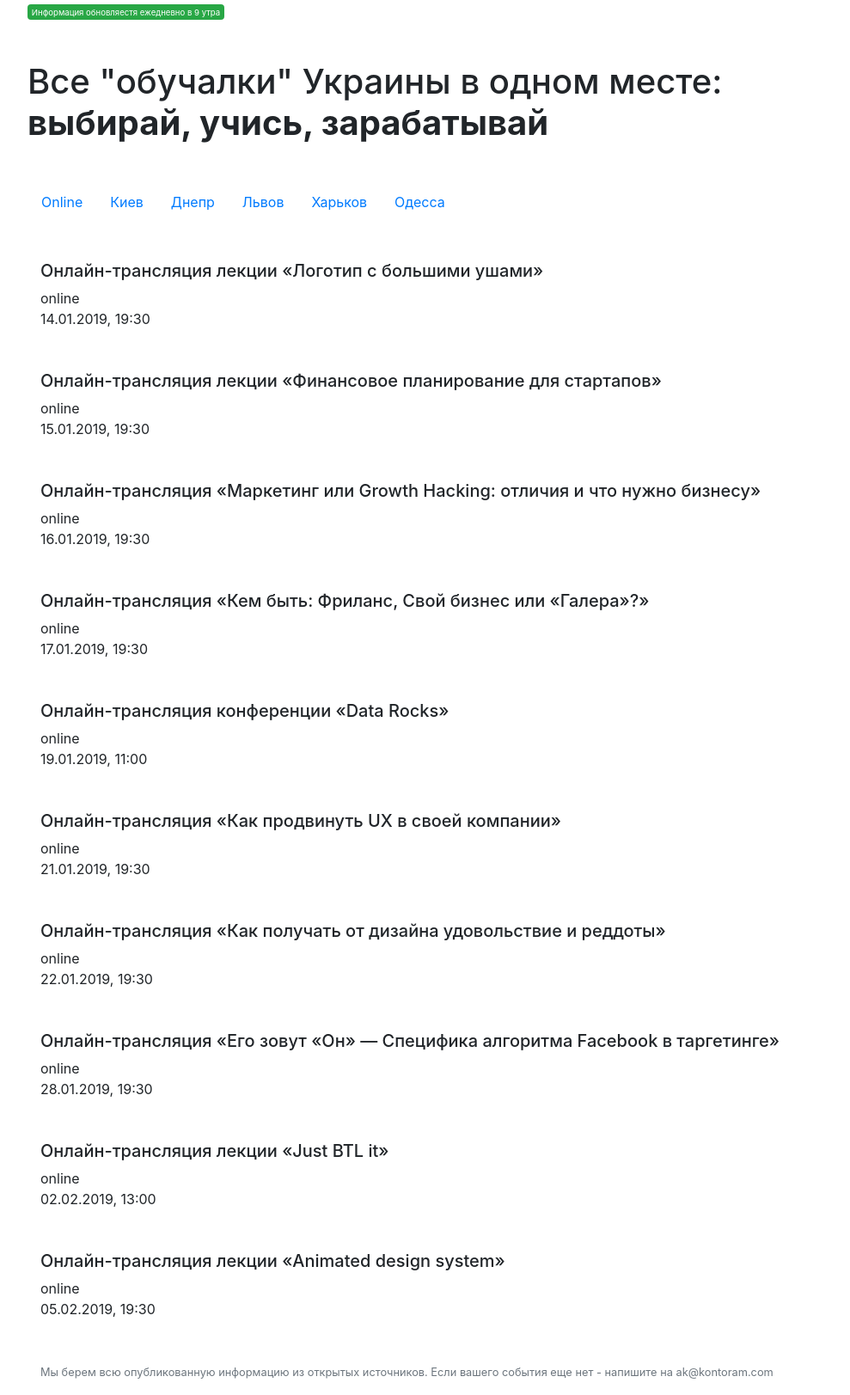
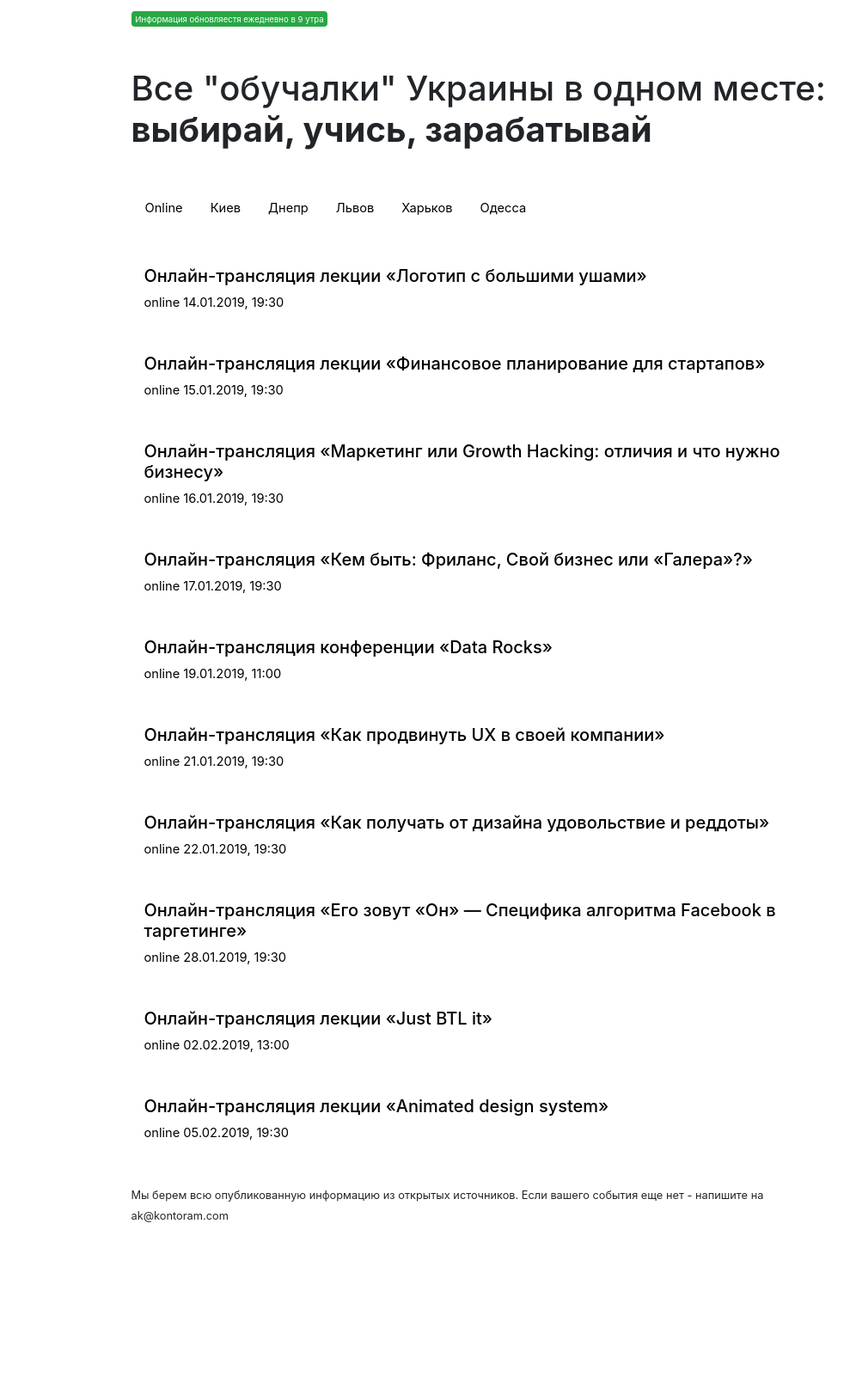
Before and after one commit to dyudyunov/cite_hub, a Django app: page / in a window 1280 px wide. Shown: the whole page at 86% size, without its empty margins (75-1064 px from the left). After the commit the page ends 1422 px from the top, so only its background shows below. Run offline with Django 3.2, Linux system fonts and the light colour scheme; data comes from the database, SQL or seed files in the repository; some libraries are stand-ins or nearby versions.

Commit message:
style update

```diff
--- a/cources_hub/mainApp/templates/mainApp/eventdetail.html
+++ b/cources_hub/mainApp/templates/mainApp/eventdetail.html
@@ -2,6 +2,10 @@
 
 {% block title %}
     {{ post.title }} - {{ block.super }}
+{% endblock %}
+
+{% block back_to_main %}
+    <a class="green-link" href='/'><span><i class="material-icons inline-icon">keyboard_backspace</i></span><span>Вернуться к списку</span></a>
 {% endblock %}
 
 {% block content %}
--- a/cources_hub/mainApp/templates/mainApp/mainPage.html
+++ b/cources_hub/mainApp/templates/mainApp/mainPage.html
@@ -15,22 +15,22 @@
 {% block navbar %}
     <ul class="nav mb-5">
         <li class="nav-item">
-            <a class="nav-link" href="{% url 'online_url' %}">Online</a>
+            <a class="nav-link green-link" href="{% url 'online_url' %}">Online</a>
         </li>
         <li class="nav-item">
-            <a class="nav-link" href="{% url 'kyiv_url' %}">Киев</a>
+            <a class="nav-link green-link" href="{% url 'kyiv_url' %}">Киев</a>
         </li>
         <li class="nav-item">
-            <a class="nav-link" href="{% url 'dnipro_url' %}">Днепр</a>
+            <a class="nav-link green-link" href="{% url 'dnipro_url' %}">Днепр</a>
         </li>
         <li class="nav-item">
-            <a class="nav-link" href="{% url 'lviv_url' %}">Львов</a>
+            <a class="nav-link green-link" href="{% url 'lviv_url' %}">Львов</a>
         </li>
         <li class="nav-item">
-            <a class="nav-link" href="{% url 'kharkiv_url' %}">Харьков</a>
+            <a class="nav-link green-link" href="{% url 'kharkiv_url' %}">Харьков</a>
         </li>
         <li class="nav-item">
-            <a class="nav-link" href="{% url 'odessa_url' %}">Одесса</a>
+            <a class="nav-link green-link" href="{% url 'odessa_url' %}">Одесса</a>
         </li>
     </ul>
 {% endblock %}
@@ -39,10 +39,9 @@
     {% for post in posts %}
         <div class="container mb-5">
             <div>
-                <a class="text-body" href="{% url 'eventdetail_url' slug=post.slug %}">
-                <h5>{{ post.title }}</h5>
-                <p class="mb-0">{{ post.city }}</p>
-                <p>{{ post.time }}</p>
+                <a class="green-link" href="{% url 'eventdetail_url' slug=post.slug %}">
+                <h5 class="event-title">{{ post.title }}</h5>
+                <p class="mb-0">{{ post.city }} {{ post.time }}</p>
                 </a>
             </div>
         </div>
--- a/cources_hub/templates/base.html
+++ b/cources_hub/templates/base.html
@@ -9,14 +9,49 @@
             CourcesHub
         {% endblock %}
     </title>
+    <style>
+
+        a.green-link {
+            color: #000000; /* Цвет обычной ссылки */
+            text-decoration: none; /* Убираем подчеркивание у ссылок */
+            font-size: 11pt;
+        }
+
+        a.green-link:hover {
+            color: #44ba4c; /* Цвет ссылки при наведении на нее курсора мыши */
+            text-decoration: none;
+        }
+
+        .inline-icon {
+            vertical-align: bottom;
+        }
+    </style>
     <link rel="stylesheet" href="https://stackpath.bootstrapcdn.com/bootstrap/4.1.3/css/bootstrap.min.css" integrity="sha384-MCw98/SFnGE8fJT3GXwEOngsV7Zt27NXFoaoApmYm81iuXoPkFOJwJ8ERdknLPMO" crossorigin="anonymous">
+    <link href="https://fonts.googleapis.com/icon?family=Material+Icons" rel="stylesheet">
 </head>
 <body>
     <div>
-        <div class="container mr-5">
+        <div class="container">
+
+            <div class="mt-2">
+            {% block back_to_main %}
+            {% endblock %}
+            </div>
+
+            <div class='row justify-content-md-center'>
+
+                <div class="col-sm col-xl-9">
 
                     {% block infoupdate %}
                     {% endblock %}
+
+                </div>
+
+            </div>
+
+            <div class='row justify-content-md-center'>
+
+                <div class="col-sm col-xl-9">
 
                     {% block mainheader %}
                     {% endblock %}
@@ -27,12 +62,17 @@
                     {% block content %}
                     {% endblock %}
 
-            <div class="container text-muted">
+                </div>
+
+            </div>
+            <div class="row justify-content-md-center">
+                <div class="col-sm col-xl-9">
                 <p>
                     <small>Мы берем всю опубликованную информацию из открытых источников. Если вашего события еще нет - напишите на ak@kontoram.com</small>
                 </p>
                 </div>
             </div>
         </div>
+    </div>
 </body>
 </html>
```
Lines whose indentation alone changed are shown as unchanged.
